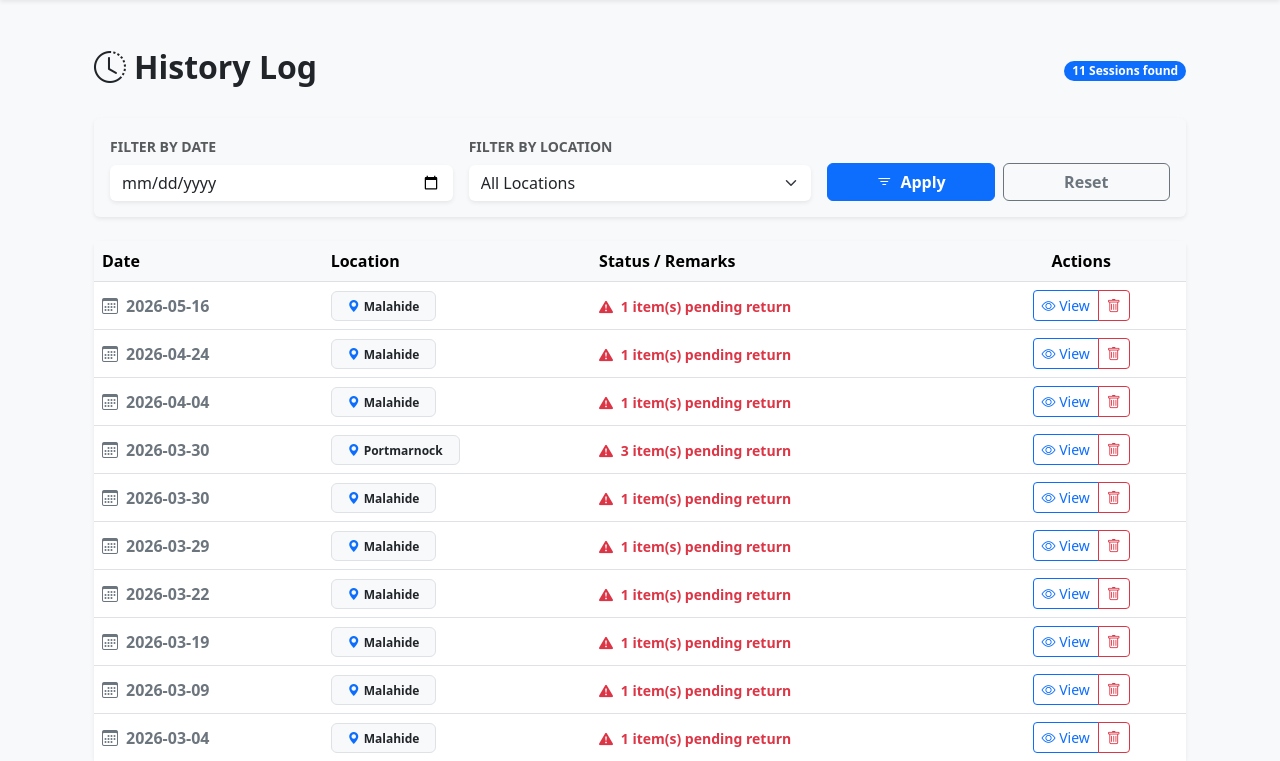
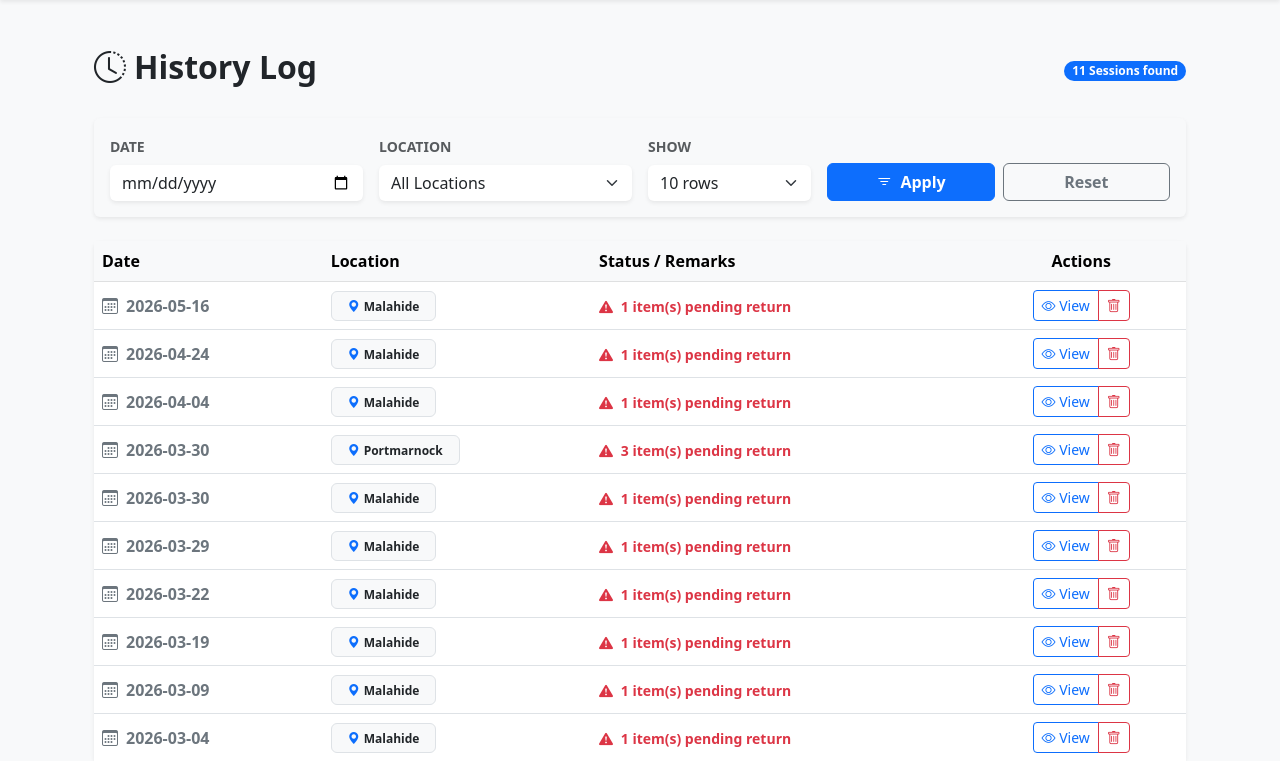
Before and after one commit to weistor1016/inventory, a Flask app: page /history in a window 1280 px wide. Shown: the part 57-818 px from the top of the page. Run offline with Flask 3, Linux system fonts and the light colour scheme; a user stored in the database is signed in; data comes from the database, SQL or seed files in the repository; both versions use the stored data as it was after the commit.

Commit message:
added pagination for history page

```diff
--- a/app.py
+++ b/app.py
@@ -262,8 +262,11 @@ def save_day():
 def history():
     if 'user_id' not in session: return redirect(url_for('login'))
 
+    # Get pagination and filter values from URL
     page = request.args.get('page', 1, type=int)
-    # Get filter values from the URL
+    # NEW: Get per_page selection (default to 10)
+    per_page = request.args.get('per_page', 10, type=int)
+
     f_date = request.args.get('filter_date', '')
     f_place = request.args.get('filter_place', '')
 
@@ -275,25 +278,24 @@ def history():
         func.sum(case((DayRecord.is_returned == False, 1), else_=0)).label('unreturned_count')
     ).join(Place).filter(DayRecord.user_id == session['user_id'])
 
-    # Apply Filters if they exist
     if f_date:
         query = query.filter(func.date(DayRecord.timestamp) == f_date)
     if f_place:
         query = query.filter(DayRecord.place_id == f_place)
 
-    # Grouping and Pagination
+    # Use the dynamic per_page variable here
     pagination = query.group_by(func.date(DayRecord.timestamp), DayRecord.place_id)\
                       .order_by(desc('day'))\
-                      .paginate(page=page, per_page=10)
+                      .paginate(page=page, per_page=per_page)
 
-    # Fetch all places for the dropdown filter
     all_places = Place.query.filter_by(is_active=True).order_by(Place.name).all()
 
     return render_template('history.html',
                            pagination=pagination,
                            all_places=all_places,
                            f_date=f_date,
-                           f_place=f_place)
+                           f_place=f_place,
+                           per_page=per_page) # Pass it to HTML
 
 @app.route('/settings', methods=['GET', 'POST'])
 def settings():
--- a/templates/history.html
+++ b/templates/history.html
@@ -9,12 +9,13 @@
     <div class="card shadow-sm border-0 mb-4 bg-light">
         <div class="card-body">
             <form method="GET" action="{{ url_for('history') }}" class="row g-3 align-items-end">
-                <div class="col-md-4">
-                    <label class="form-label small fw-bold text-muted text-uppercase">Filter by Date</label>
+                <div class="col-md-3">
+                    <label class="form-label small fw-bold text-muted text-uppercase">Date</label>
                     <input type="date" name="filter_date" class="form-control border-0 shadow-sm" value="{{ f_date }}">
                 </div>
-                <div class="col-md-4">
-                    <label class="form-label small fw-bold text-muted text-uppercase">Filter by Location</label>
+
+                <div class="col-md-3">
+                    <label class="form-label small fw-bold text-muted text-uppercase">Location</label>
                     <select name="filter_place" class="form-select border-0 shadow-sm">
                         <option value="">All Locations</option>
                         {% for p in all_places %}
@@ -22,6 +23,16 @@
                         {% endfor %}
                     </select>
                 </div>
+
+                <div class="col-md-2">
+                    <label class="form-label small fw-bold text-muted text-uppercase">Show</label>
+                    <select name="per_page" class="form-select border-0 shadow-sm">
+                        <option value="10" {{ 'selected' if per_page == 10 }}>10 rows</option>
+                        <option value="20" {{ 'selected' if per_page == 20 }}>20 rows</option>
+                        <option value="50" {{ 'selected' if per_page == 50 }}>50 rows</option>
+                    </select>
+                </div>
+
                 <div class="col-md-4 d-flex gap-2">
                     <button type="submit" class="btn btn-primary w-100 fw-bold">
                         <i class="bi bi-filter me-1"></i> Apply
@@ -101,13 +112,13 @@
     <nav class="mt-4">
         <ul class="pagination justify-content-center">
             <li class="page-item {{ 'disabled' if not pagination.has_prev }}">
-                <a class="page-link" href="{{ url_for('history', page=pagination.prev_num, filter_date=f_date, filter_place=f_place) }}">Previous</a>
+                <a class="page-link" href="{{ url_for('history', page=pagination.prev_num, filter_date=f_date, filter_place=f_place, per_page=per_page) }}">Previous</a>
             </li>
 
             {% for page_num in pagination.iter_pages(left_edge=1, right_edge=1, left_current=2, right_current=2) %}
                 {% if page_num %}
                     <li class="page-item {{ 'active' if page_num == pagination.page }}">
-                        <a class="page-link" href="{{ url_for('history', page=page_num, filter_date=f_date, filter_place=f_place) }}">{{ page_num }}</a>
+                        <a class="page-link" href="{{ url_for('history', page=page_num, filter_date=f_date, filter_place=f_place, per_page=per_page) }}">{{ page_num }}</a>
                     </li>
                 {% else %}
                     <li class="page-item disabled"><span class="page-link">...</span></li>
@@ -115,7 +126,7 @@
             {% endfor %}
 
             <li class="page-item {{ 'disabled' if not pagination.has_next }}">
-                <a class="page-link" href="{{ url_for('history', page=pagination.next_num, filter_date=f_date, filter_place=f_place) }}">Next</a>
+                <a class="page-link" href="{{ url_for('history', page=pagination.next_num, filter_date=f_date, filter_place=f_place, per_page=per_page) }}">Next</a>
             </li>
         </ul>
     </nav>
```
Also changed, not shown: inventory.db.
